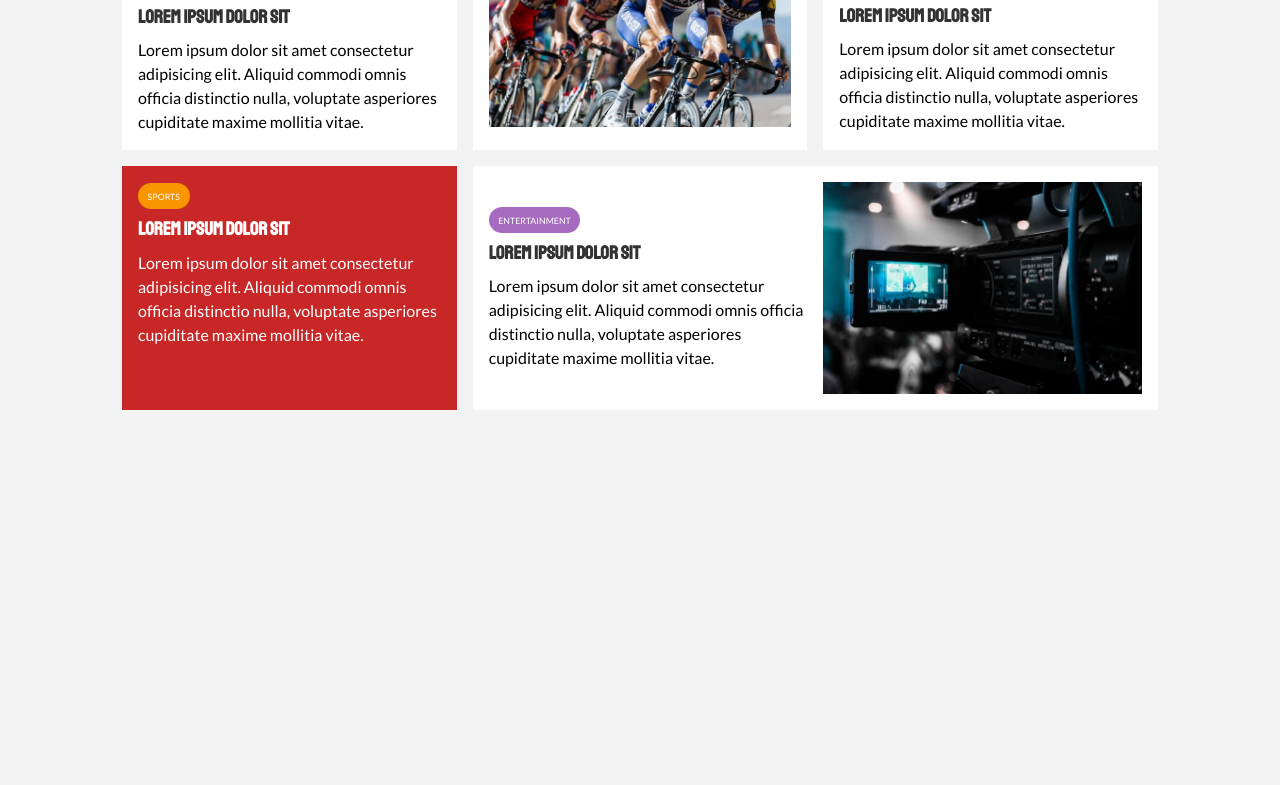
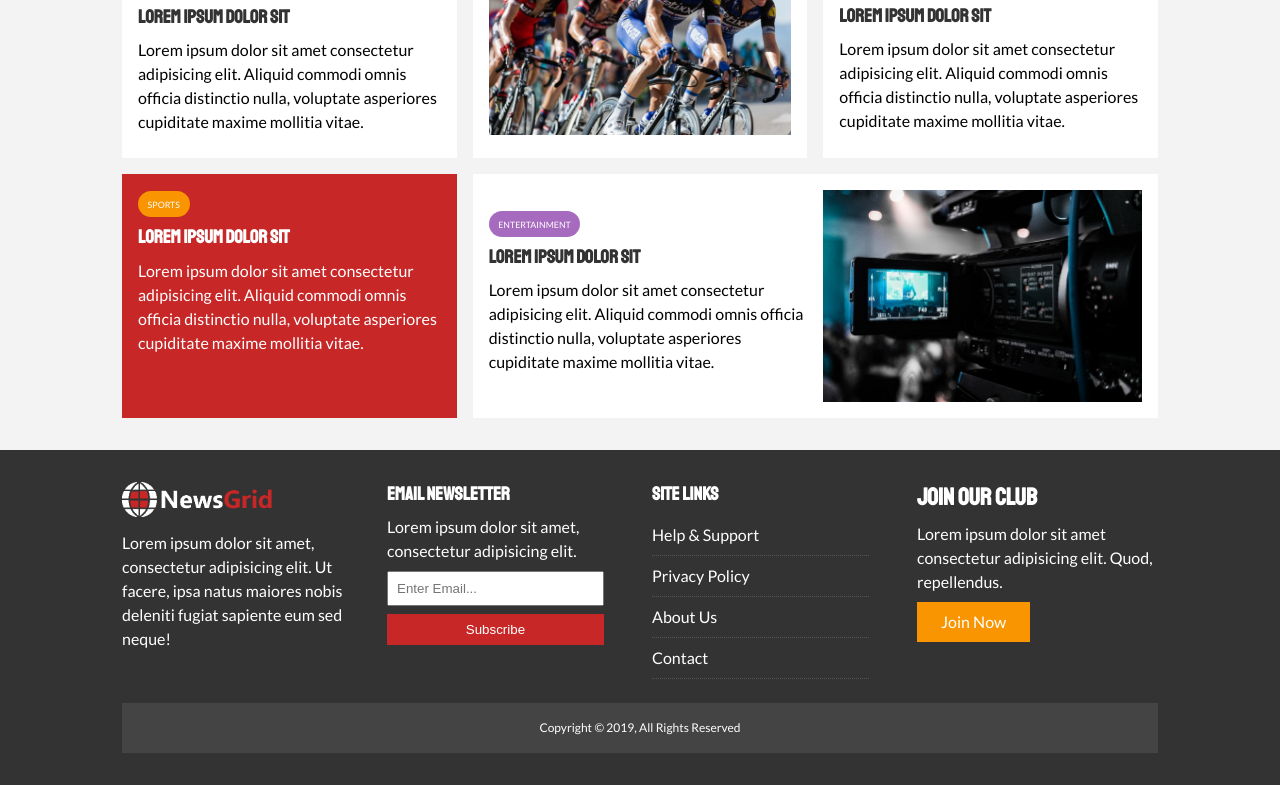
Before and after one commit to RehanY147/news-grid, a plain HTML site: page index.html in a window 1280 px wide. Shown: the part 1125-1910 px from the top of the page. Before the commit the page ends 1567 px from the top, so only its background shows below. Drawn offline with Linux system fonts and the light colour scheme.

Commit message:
Footer done

```diff
--- a/css/style.css
+++ b/css/style.css
@@ -31,6 +31,10 @@ a {
 
 ul {
     list-style: none;
+}
+
+p {
+    margin: 0.5rem 0;
 }
 
 img {
@@ -116,6 +120,16 @@ h1, h2, h3, h4, h5, h6 {
 .bg-secondary h3,
 .bg-secondary a {
     color: #fff;
+}
+
+.list li {
+    padding: 0.5rem 0;
+    border-bottom: #555 dotted 1px;
+    width: 90%;
+}
+
+.list li a:hover {
+    color: var(--primary-color) !important;
 }
 /* Navigation */
 #main-nav {
@@ -220,3 +234,44 @@ h1, h2, h3, h4, h5, h6 {
 #home-articles .articles-container > *:last-child {
     grid-column: 2 / span 2;
 }
+
+
+
+/* Footer */
+#main-footer {
+    background: var(--dark-color);
+    color: #fff;
+}
+
+#main-footer img {
+    width: 150px;
+}
+
+#main-footer a {
+    color: #fff;
+}
+
+#main-footer .footer-container {
+    display: grid;
+    grid-template-columns: repeat(4, 1fr);
+    grid-gap: 1.5rem;
+}
+
+#main-footer .footer-container > *:last-child {
+    background: #444;
+    grid-column: 1 / span 4;
+    padding: 0.5rem;
+    text-align: center;
+    font-size: 0.75rem;
+}
+
+
+#main-footer .footer-container input[type="email"] {
+    width: 90%;
+    padding: 0.5rem;
+    margin-bottom: 0.5rem;
+}
+
+#main-footer .footer-container input[type="submit"] {
+    width: 90%;
+}
--- a/index.html
+++ b/index.html
@@ -126,6 +126,42 @@
             </div>
         </div>
     </section>
+
+    <!-- Footer -->
+    <footer id="main-footer" class="py-2">
+        <div class="container footer-container">
+            <div>
+                <img src="img/logo_light.png" alt="NewsGrid">
+                <p>Lorem ipsum dolor sit amet, consectetur adipisicing elit. Ut facere, ipsa natus maiores nobis
+                    deleniti fugiat sapiente eum sed neque!</p>
+            </div>
+            <div>
+                <h3>Email Newsletter</h3>
+                <p>Lorem ipsum dolor sit amet, consectetur adipisicing elit.</p>
+                <form>
+                    <input type="email" placeholder="Enter Email...">
+                    <input type="submit" value="Subscribe" class="btn btn-primary">
+                </form>
+            </div>
+            <div>
+                <h3>Site Links</h3>
+                <ul class="list">
+                    <li><a href="#">Help & Support</a></li>
+                    <li><a href="#">Privacy Policy</a></li>
+                    <li><a href="#">About Us</a></li>
+                    <li><a href="#">Contact</a></li>
+                </ul>
+            </div>
+            <div>
+                <h2>Join Our Club</h2>
+                <p>Lorem ipsum dolor sit amet consectetur adipisicing elit. Quod, repellendus.</p>
+                <a href="#" class="btn btn-secondary">Join Now</a>
+            </div>
+            <div>
+                <p>Copyright &copy; 2019, All Rights Reserved</p>
+            </div>
+        </div>
+    </footer>
 </body>
 
 </html>
```
